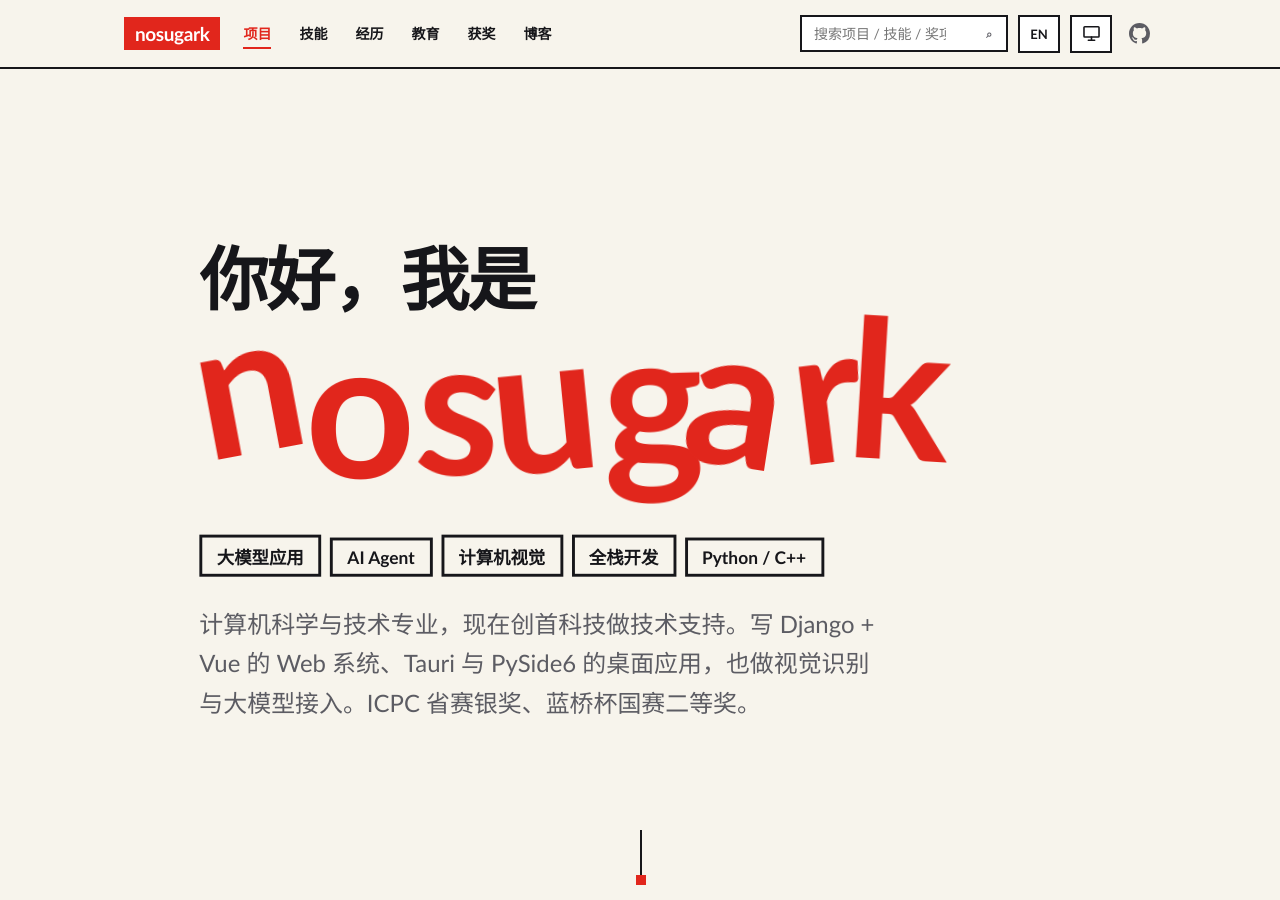
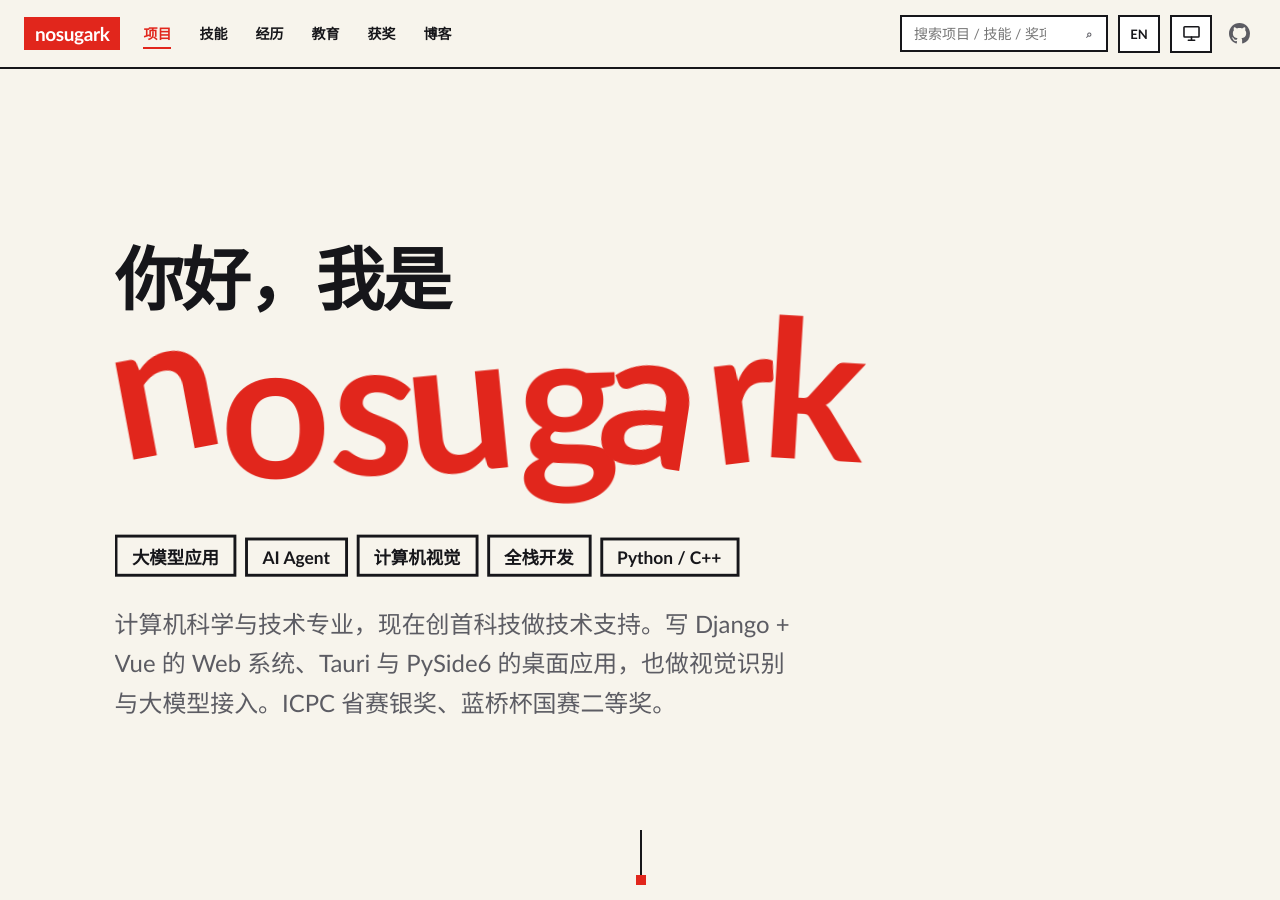
Before and after one commit to noSugarK/nosugark.github.io, a Jekyll site: the page built from index.html, in a window 1280 px wide and 900 px high. Built offline with Jekyll 4.4.1, drawn with Linux system fonts in a browser that asks for light colours.

Commit message:
style: 主内容区加宽至 1280px 改善宽屏留白

```diff
--- a/assets/css/main.css
+++ b/assets/css/main.css
@@ -102,11 +102,17 @@ input,textarea,select,.search{cursor:text}
 
 /* ===================== 基础 ===================== */
 *{box-sizing:border-box;margin:0;padding:0}
-html{scroll-behavior:smooth;scroll-padding-top:104px}
+/* 主容器加宽后，首屏 facts 的几何装饰与 intro 放大在 ~1280 视口会探出右缘。
+   body 上的 overflow-x:clip 只管 body，滚动条仍挂在 html 上，所以这里也裁一次。
+   clip 不像 hidden 那样建滚动容器，粘性目录 / sticky 舞台照常工作。 */
+html{scroll-behavior:smooth;scroll-padding-top:104px;overflow-x:clip}
 body{background:var(--bg);color:var(--fg);font-family:var(--font);line-height:1.65;
   -webkit-font-smoothing:antialiased}
 a{color:inherit}
-.wrap{max-width:1080px;margin:0 auto;padding:0 24px}
+/* 主内容区宽度：原来 1080 在宽屏上两侧留白过多（1920 下各 420px），
+   博客页再被左侧时间轴吃掉 260px，正文列表只剩 772px，显得很局促。
+   提到 1280 —— 首页卡片更舒展、博客列表回到约 970px。窄屏仍靠 padding 自适应。 */
+.wrap{max-width:1280px;margin:0 auto;padding:0 24px}
 /* JS 靠 el.hidden 折叠卡片和空分组，但 .tl .card{display:grid} 这类作者规则
    会盖掉 UA 的 [hidden]{display:none}，导致设了 hidden 仍然显示。补一条兜底。 */
 [hidden]{display:none!important}
@@ -819,7 +825,7 @@ footer .wrap{display:flex;justify-content:space-between;align-items:center;gap:1
   /* 卡片进场时向右偏 56px。视口窄于 1128 时正文已经贴满 wrap，这 56px 会探出
      视口右缘撑出横向滚动条；clip 只裁掉越界那截，不建滚动容器，
      sticky 舞台和 scroll() 时间线都不受影响（换成 hidden 就会破）。
-     几何装饰在 1340 以上才出现，那时 wrap 封顶 1080，两侧留白够，不会被裁到。 */
+     几何装饰在 1540 以上才出现，那时 wrap 封顶 1280，两侧留白够，不会被裁到。 */
   body{overflow-x:clip}
 
   /* 卡片压后半程进场，收拢收到一半才浮出来，两段动作不打架 */
@@ -929,9 +935,10 @@ footer .wrap{display:flex;justify-content:space-between;align-items:center;gap:1
   .nd-leaf b{margin-right:8px}
 }
 
-/* 1080 栅格两侧各要留出约 130px 才装得下最外侧那块（右下角 106 的四分之一圆
-   探出 140），窄于 1340 就会被视口切掉、甚至撑出横向滚动条，索性不渲染 */
-@media(max-width:1339px){ .hero-art{display:none} }
+/* 1280 栅格两侧各要留出约 130px 才装得下最外侧那块（右下角 106 的四分之一圆
+   探出 140），所以视口窄于 1280+2×130≈1540 就会被切掉，索性不渲染。
+   （原来 1080 栅格时这条线是 1340，随主容器一起右移。） */
+@media(max-width:1539px){ .hero-art{display:none} }
 
 @media(max-width:900px){
   .hero{grid-template-columns:1fr;gap:28px;padding-top:40px}
```
